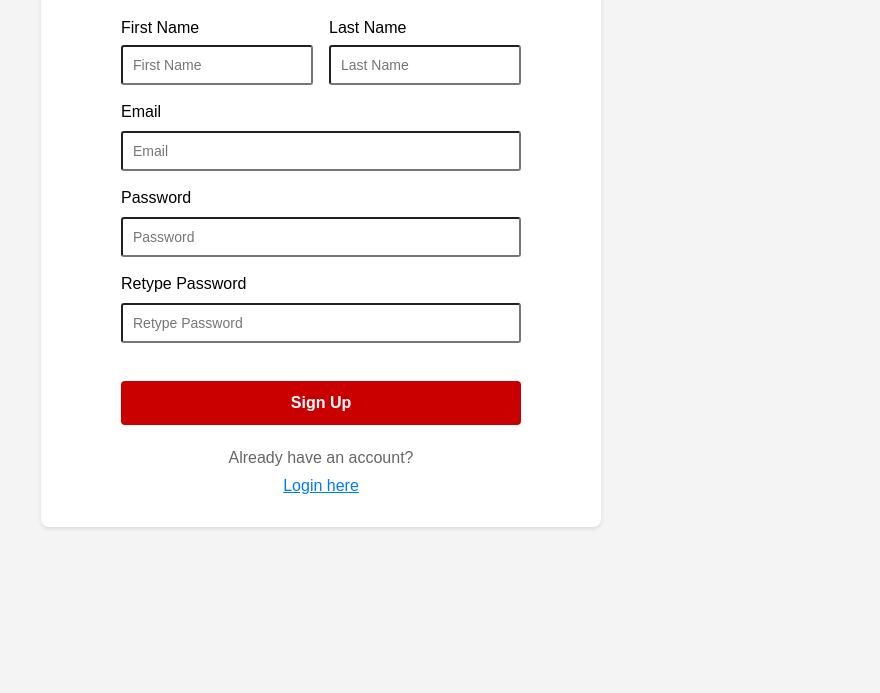
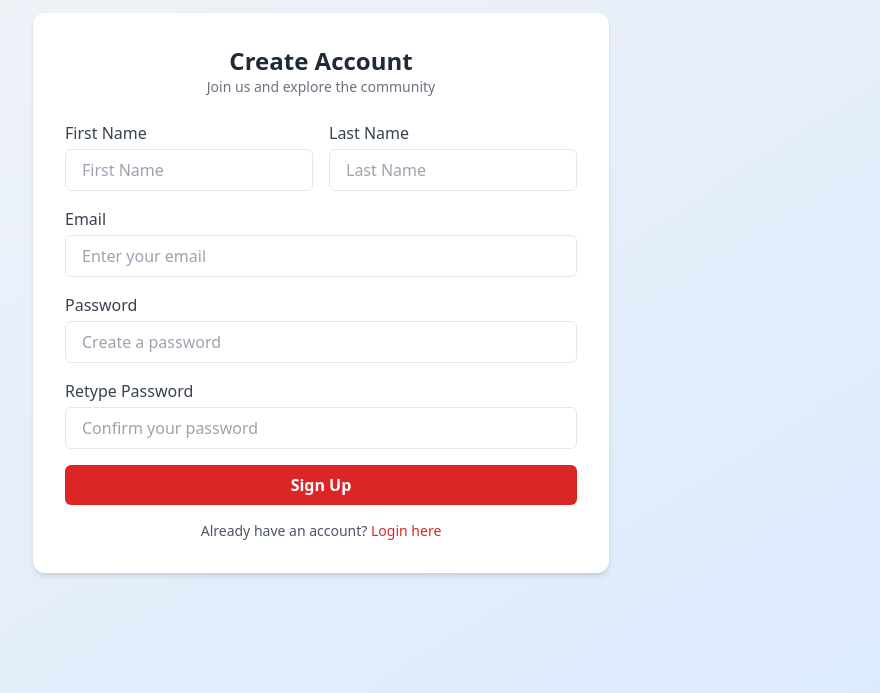
Before and after one commit to theanjali-2002/automated-scheduler, a website: page frontend/signup.html in a window 1280 px wide. Shown: the part 107-800 px from the top of the page, without its empty margins (319-1199 px from the left). Drawn offline with nearby package versions, Linux system fonts and the light colour scheme.

Commit message:
User SignIn/Login modified to HTML & TailwindCSS - Test Passes

```diff
--- a/frontend/signup.html
+++ b/frontend/signup.html
@@ -1,45 +1,42 @@
+<!-- signup.html (Sign Up Page with TailwindCSS) -->
 <!DOCTYPE html>
 <html lang="en">
 <head>
   <meta charset="UTF-8">
   <meta name="viewport" content="width=device-width, initial-scale=1.0">
   <title>Sign Up</title>
-    <link rel="stylesheet" href="styles.css">
+  <script src="https://cdn.tailwindcss.com"></script>
 </head>
-<body>
-    <div class="container">
-        <!-- Auth Section -->
-        <section id="auth-section" class="section">
-            <div class="auth-container">
-                <form id="signup-form" class="auth-form">
-                    <h2>Sign Up</h2>
-                    <!-- <label>First Name</label>
-                    <input type="text" placeholder="First Name" required>
-                    <label>Last Name</label>
-                    <input type="text" placeholder="Last Name" required> -->
-
-                    <div class="name-container">
-                        <div class="name-field">
-                            <label for="first-name">First Name</label>
-                            <input type="text" id="first-name" placeholder="First Name" required>
+<body class="min-h-screen flex items-center justify-center bg-gradient-to-br from-gray-100 to-blue-100 p-6">
+  <div class="w-full max-w-xl bg-white rounded-xl shadow-md p-8">
+    <h2 class="text-2xl font-bold text-center text-gray-800">Create Account</h2>
+    <p class="text-center text-sm text-gray-500 mb-6">Join us and explore the community</p>
+    <form id="signup-form" class="space-y-4">
+      <div class="flex flex-col md:flex-row gap-4">
+        <div class="w-full">
+          <label for="first-name" class="block mb-1 font-medium text-gray-700">First Name</label>
+          <input type="text" id="first-name" placeholder="First Name" required class="w-full px-4 py-2 border rounded-md focus:outline-none focus:ring-2 focus:ring-red-500" />
         </div>
-                        <div class="name-field">
-                            <label for="last-name">Last Name</label>
-                            <input type="text" id="last-name" placeholder="Last Name" required>
+        <div class="w-full">
+          <label for="last-name" class="block mb-1 font-medium text-gray-700">Last Name</label>
+          <input type="text" id="last-name" placeholder="Last Name" required class="w-full px-4 py-2 border rounded-md focus:outline-none focus:ring-2 focus:ring-red-500" />
         </div>
       </div>
-
-                    <label>Email</label>
-                    <input type="email" placeholder="Email" required>
-                    <label>Password</label>
-                    <input type="password" placeholder="Password" required>
-                    <label>Retype Password</label>
-                    <input type="password" placeholder="Retype Password" required>
-                    <button type="submit" class="primary-btn">Sign Up</button>
-                    <p class="signup-text">Already have an account? <button type="button" id="goto-login" class="link-btn" style="margin-top: 10px;">Login here</button></p>
+      <div>
+        <label for="email-signup" class="block mb-1 font-medium text-gray-700">Email</label>
+        <input id="email-signup" type="email" placeholder="Enter your email" required class="w-full px-4 py-2 border rounded-md focus:outline-none focus:ring-2 focus:ring-red-500" />
+      </div>
+      <div>
+        <label for="password-signup" class="block mb-1 font-medium text-gray-700">Password</label>
+        <input id="password-signup" type="password" placeholder="Create a password" required class="w-full px-4 py-2 border rounded-md focus:outline-none focus:ring-2 focus:ring-red-500" />
+      </div>
+      <div>
+        <label for="retype-password" class="block mb-1 font-medium text-gray-700">Retype Password</label>
+        <input id="retype-password" type="password" placeholder="Confirm your password" required class="w-full px-4 py-2 border rounded-md focus:outline-none focus:ring-2 focus:ring-red-500" />
+      </div>
+      <button type="submit" class="w-full py-2 px-4 bg-red-600 hover:bg-red-700 text-white rounded-md font-semibold">Sign Up</button>
     </form>
-            </div>
-        </section>
+    <p class="mt-4 text-center text-sm text-gray-600">Already have an account? <a href="index.html" class="text-red-600 font-medium hover:underline">Login here</a></p>
   </div>
     <script src="app.js"></script>
 </body>
--- a/frontend/styles.css
+++ b/frontend/styles.css
@@ -5,121 +5,111 @@
 }
 
 body {
-    font-family: Arial, sans-serif;
-    background-color: #f4f4f4;
+    font-family: 'Segoe UI', Tahoma, Geneva, Verdana, sans-serif;
+    background: linear-gradient(135deg, #f6f7fb, #e9eff5);
+    display: flex;
+    justify-content: center;
+    align-items: center;
+    min-height: 100vh;
+    padding: 2rem;
 }
 
-.container {
-    max-width: 600px;
-    margin: 2rem auto;
-    padding: 0 20px;
+.auth-wrapper {
+    display: flex;
+    gap: 3rem;
+    flex-wrap: wrap;
+    justify-content: center;
 }
 
-.section {
-    background: white;
-    padding: 2rem;
-    border-radius: 8px;
-    box-shadow: 0 2px 4px rgba(0, 0, 0, 0.1);
-}
-
-.hidden {
-    display: none;
-}
-
-/* Updated Auth Styles */
-.auth-container {
-    max-width: 400px;
-    margin: 0 auto;
+.auth-card {
+    background-color: #fff;
+    padding: 2rem 2.5rem;
+    border-radius: 12px;
+    box-shadow: 0 10px 25px rgba(0, 0, 0, 0.1);
+    width: 100%;
+    max-width: 600px;
+    transition: all 0.3s ease;
 }
 
 .auth-form {
     display: flex;
     flex-direction: column;
-    gap: 0.5rem;
+    gap: 1rem;
 }
 
 .auth-form h2 {
+    color: #1a1a1a;
     text-align: center;
-    color: #333;
+    margin-bottom: 0.2rem;
+}
+
+.subtitle {
+    font-size: 0.95rem;
+    color: #666;
+    text-align: center;
     margin-bottom: 1rem;
 }
 
+label {
+    font-size: 0.9rem;
+    color: #333;
+    font-weight: 500;
+}
+
+input {
+    padding: 0.8rem;
+    border-radius: 6px;
+    border: 1px solid #ccc;
+    font-size: 1rem;
+    transition: border-color 0.2s;
+}
+
+input:focus {
+    outline: none;
+    border-color: #ca0000;
+}
+
 .primary-btn {
-    padding: 0.8rem;
     background-color: #ca0000;
     color: white;
+    padding: 0.9rem;
+    font-size: 1rem;
+    font-weight: bold;
     border: none;
-    border-radius: 4px;
+    border-radius: 6px;
     cursor: pointer;
-    font-size: 1rem;
+    transition: background 0.3s;
 }
 
 .primary-btn:hover {
-    background-color: #8f0000;
+    background-color: #a80000;
 }
 
-.signup-text {
+.switch-text {
     text-align: center;
+    font-size: 0.9rem;
+    color: #666;
     margin-top: 1rem;
-    color: #666;
 }
 
 .link-btn {
     background: none;
     border: none;
-    color: #007bff;
-    padding: 0;
-    font: inherit;
+    color: #ca0000;
+    font-weight: 600;
     cursor: pointer;
     text-decoration: underline;
 }
 
 .link-btn:hover {
-    color: #0056b3;
-    background: none;
-}
-
-label{
-    display: block;
-    margin-top: 10px;
-    font-size: 16px;
-    font-weight: 500;
-}
-
-input{
-    display: block;
-    height: 40px;
-    width: 100%;
-    background-color: rgba(255,255,255,0.07);
-    border-radius: 3px;
-    padding: 0 10px;
-    margin-top: 2px;
-    font-size: 14px;
-    font-weight: 300;
-}
-
-button{
-    margin-top: 30px;
-    width: 100%;
-    background-color: #ffffff;
-    color: #080710;
-    padding: 15px 0;
-    font-size: 18px;
-    font-weight: 600;
-    border-radius: 5px;
-    cursor: pointer;
+    color: #a80000;
 }
 
 .name-container {
-    display: flex; /* Use flexbox to align items */
-    gap: 1rem; /* Space between the input fields */
+    display: flex;
+    gap: 1rem;
 }
 
 .name-field {
-    flex: 1; /* Allow inputs to grow and fill the available space */
+    flex: 1;
 }
-
-.name-field label {
-    display: block; /* Make label a block element to stack above the input */
-    margin-bottom: 0.5rem; /* Space between label and input */
-}
```
Also changed, not shown: backend/test/userRoutes.test.js (+1 -1 lines), frontend/index.html (+23 -22 lines). Lines whose indentation alone changed are shown as unchanged.
